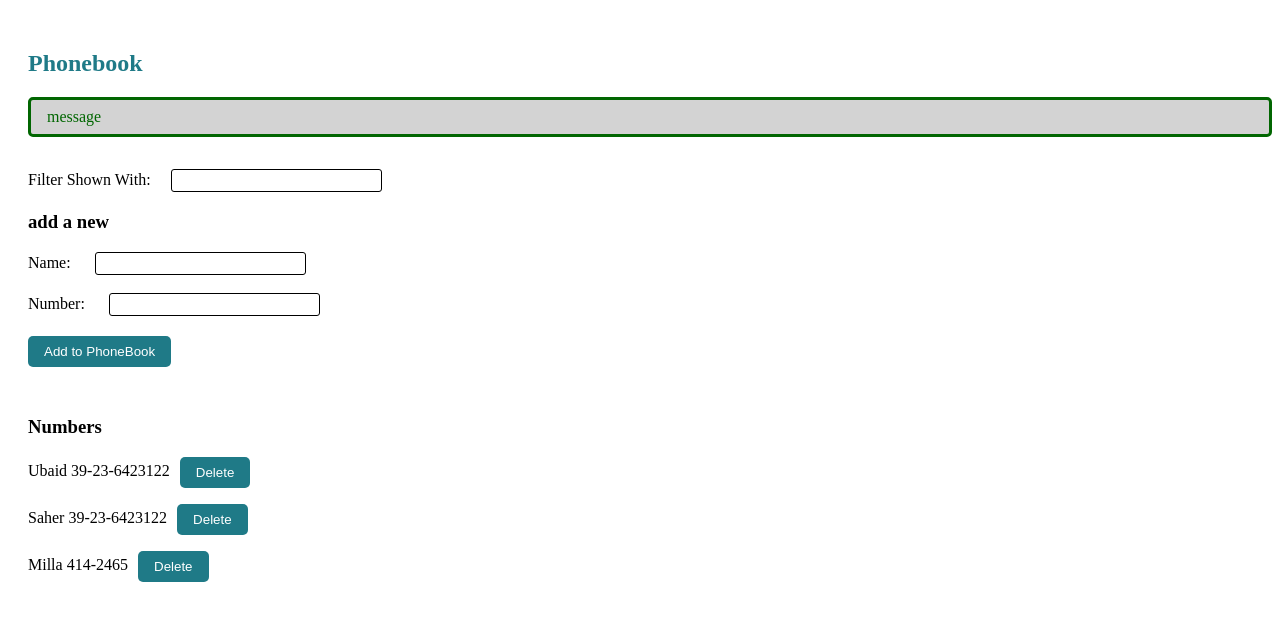
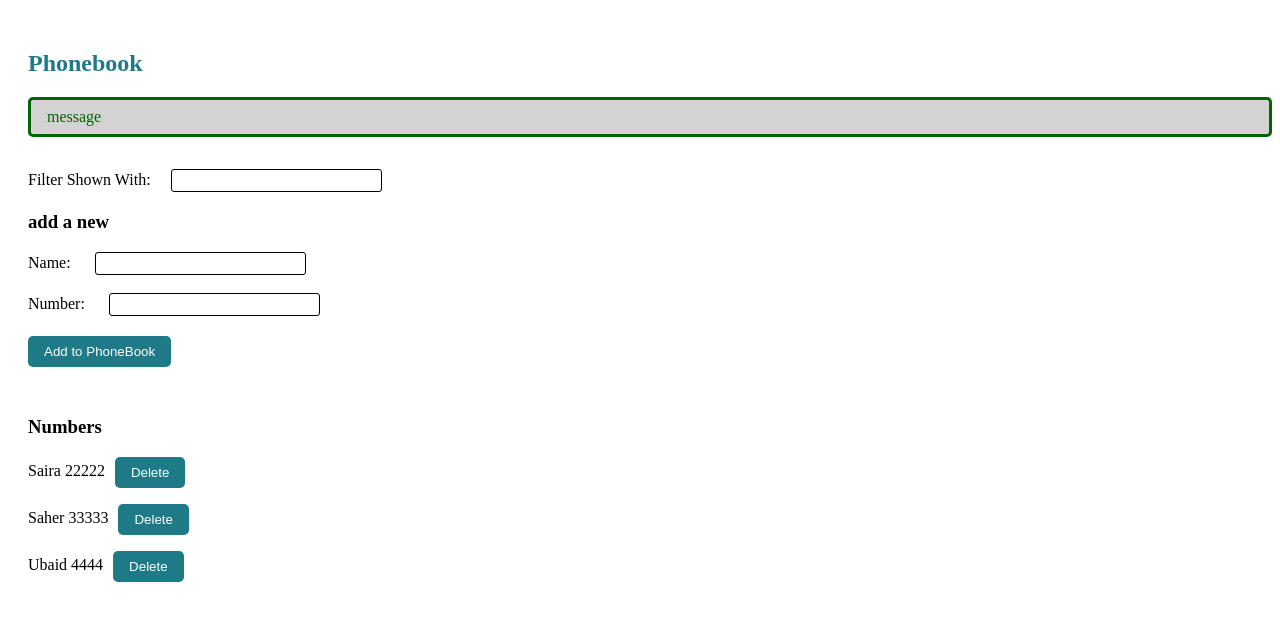
Before and after one commit to AyeshaSeemab93/PhoneBook-React-FrontEnd-Code, a React (Vite) app: page / in a window 1280 px wide. Shown: the top 620 px of the page. Built offline with nearby package versions, Linux system fonts and the light colour scheme; data requests are answered from the project's data file.

Commit message:
add catch

```diff
--- a/db.json
+++ b/db.json
@@ -1,18 +1,18 @@
 {
   "persons": [
     {
-      "name": "Ubaid",
-      "number": "39-23-6423122",
+      "name": "Saira",
+      "number": "22222",
       "id": 2
     },
     {
       "name": "Saher",
-      "number": "39-23-6423122",
+      "number": "33333",
       "id": 3
     },
     {
-      "name": "Milla",
-      "number": "414-2465",
+      "name": "Ubaid",
+      "number": "4444",
       "id": 4
     }
   ]
--- a/src/App.jsx
+++ b/src/App.jsx
@@ -76,6 +76,7 @@ console.log('render', persons.length, 'persons')
           //add new person to server
           numberService.create(personObj)
           .then(response=>  setPersons(persons.concat(response)))
+          .catch(error=> console.error("Error: ", error))
           //update the state from server response(above) or do it from here like below
           setPersons(persons.concat(personObj))
         setNewName('')
```
